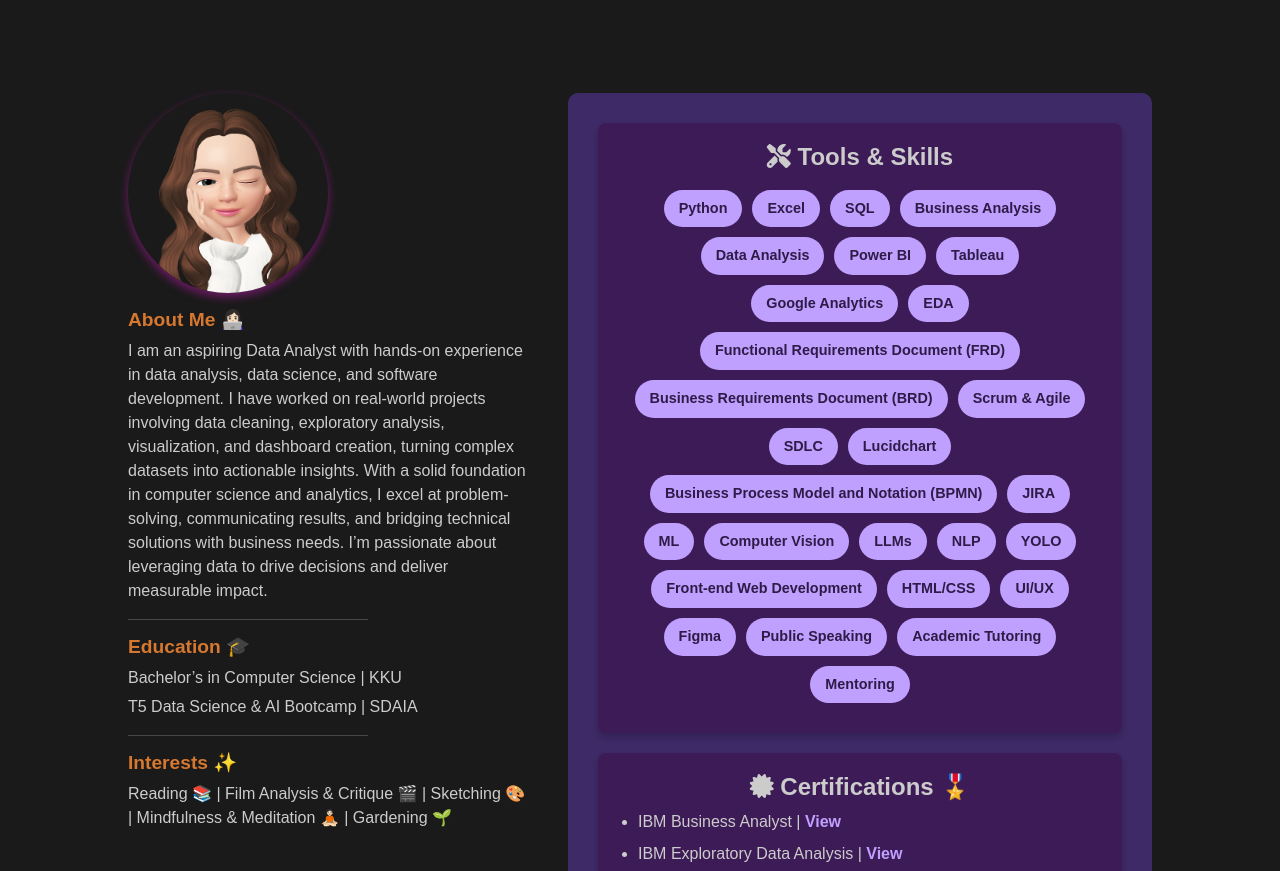
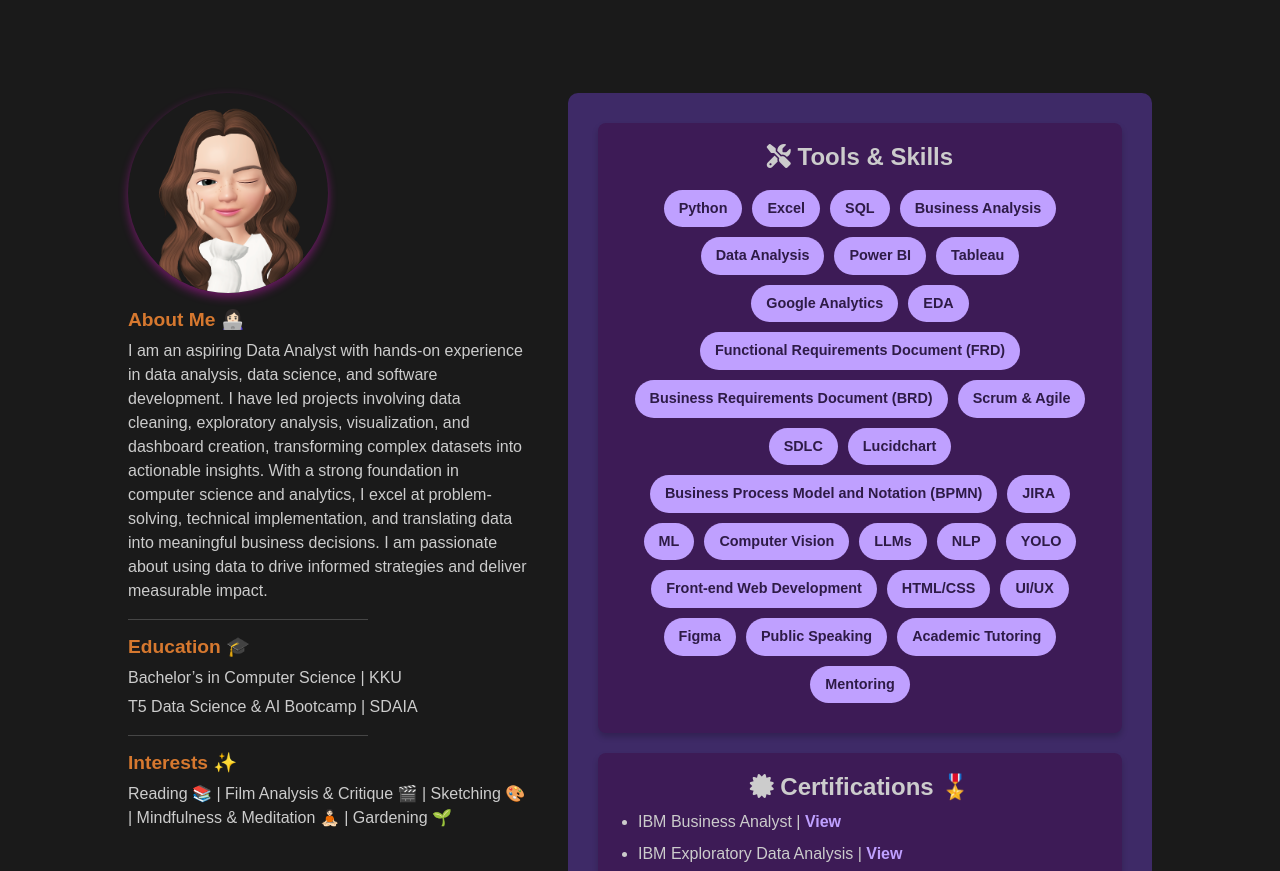
Before and after one commit to ebtisamasiri/ebtisamasiri.github.io, a plain HTML site: page index.html in a window 1280 px wide. Shown: the part 218-1089 px from the top of the page. Drawn offline with nearby package versions, Linux system fonts and the light colour scheme.

Commit message:
Update index.html

```diff
--- a/index.html
+++ b/index.html
@@ -565,9 +565,10 @@
             <h3>About Me 👩🏻‍💻</h3>
             <p>
                 I am an aspiring Data Analyst with hands-on experience in data analysis, data science, and software development.
-                I have worked on real-world projects involving data cleaning, exploratory analysis, visualization, and dashboard creation, turning complex datasets into actionable insights.
-                With a solid foundation in computer science and analytics, I excel at problem-solving, communicating results, and bridging technical solutions with business needs.
-                I’m passionate about leveraging data to drive decisions and deliver measurable impact.
+                I have led projects involving data cleaning, exploratory analysis, visualization, and dashboard creation, transforming complex
+                datasets into actionable insights. With a strong foundation in computer science and analytics, I excel at problem-solving,
+                technical implementation, and translating data into meaningful business decisions. I am passionate about using data to drive
+                informed strategies and deliver measurable impact.
             </p>
 
             <hr class="custom-line"> <!-- Thin separator line -->
```
